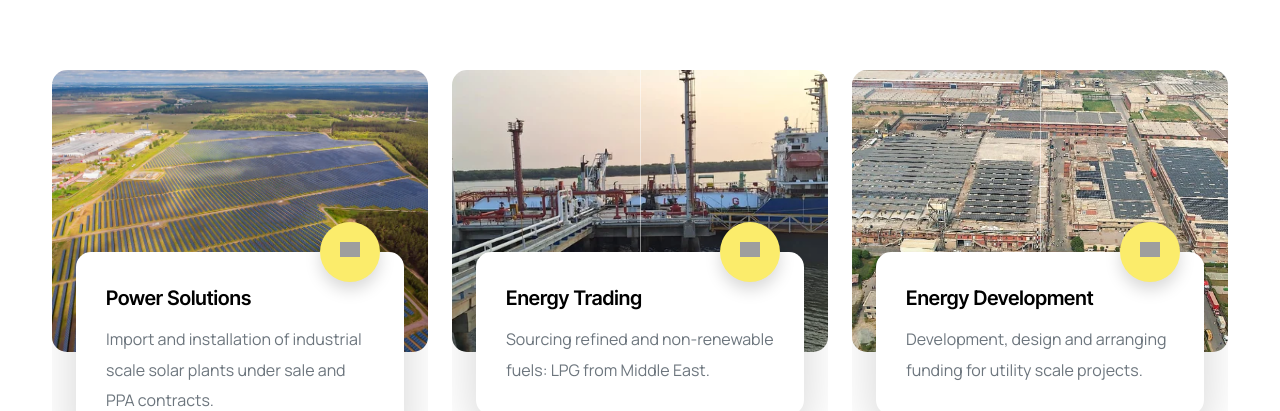
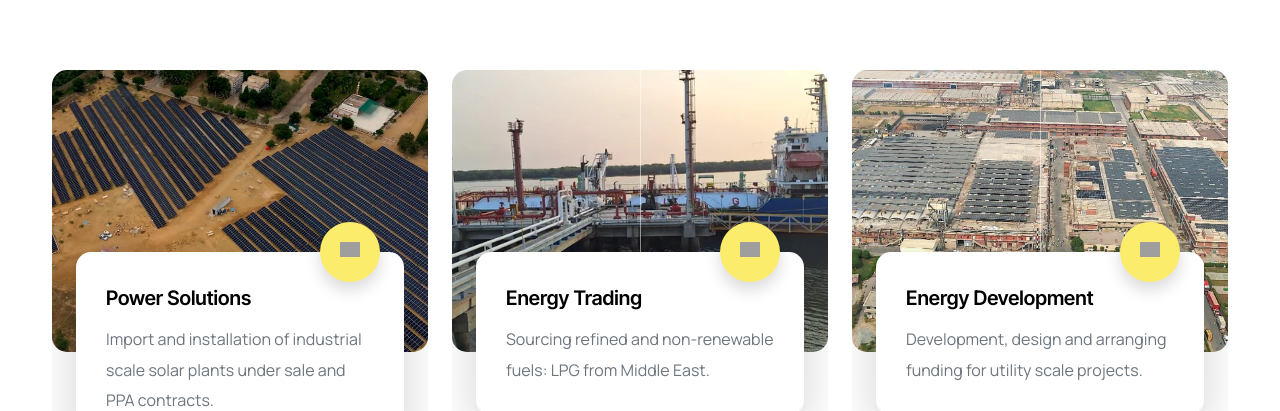
Before and after one commit to Techx425/Techx, a Next.js app: page /services in a window 1280 px wide. Shown: the part 528-939 px from the top of the page. Built offline with nearby package versions, Linux system fonts and the light colour scheme; grey boxes are pictures that could not be loaded.

Commit message:
Update Power Solutions image to Dewan Cement project image across all pages

```diff
--- a/src/app/page.tsx
+++ b/src/app/page.tsx
@@ -188,7 +188,7 @@ export default function Home() {
               className="pb-5"
             >
               {[
-                { title: 'Power Solutions', slug: 'power-solutions', img: 'power-solution', desc: 'Import and installation of industrial scale solar plants under sale and PPA contracts.' },
+                { title: 'Power Solutions', slug: 'power-solutions', img: '/images/projects/deewan2.jpeg', desc: 'Import and installation of industrial scale solar plants under sale and PPA contracts.' },
                 { title: 'Energy Trading', slug: 'energy-trading', img: 'core-energy-trading', desc: 'Sourcing refined and non-renewable fuels: LPG from Middle East.' },
                 { title: 'Energy Development', slug: 'energy-development', img: 'enerydevelopement', desc: 'Development, design and arranging funding for utility scale projects.' },
                 { title: 'O & M', slug: 'o-and-m', img: '4', desc: 'Comprehensive Operations & Maintenance services to ensure maximum solar efficiency.' },
--- a/src/app/services/[id]/page.tsx
+++ b/src/app/services/[id]/page.tsx
@@ -16,7 +16,7 @@ const services = [
         slug: 'power-solutions',
         title: 'Power Solutions',
         desc: 'At TechX, we provide end-to-end Power Solutions tailored for industrial and commercial sectors. Our expertise lies in the import, installation, and commissioning of industrial-scale solar plants. We offer flexible financial models, including direct sales and Power Purchase Agreements (PPA), enabling businesses to switch to clean energy with zero upfront capital investment.',
-        img: '/images/services/1.webp',
+        img: '/images/projects/deewan2.jpeg',
         features: ['Industrial Solar Installation', 'PPA (Power Purchase Agreement) Models', 'EPC Services', 'Off-grid solutions']
     },
     {
--- a/src/app/services/page.tsx
+++ b/src/app/services/page.tsx
@@ -16,7 +16,7 @@ const services = [
         slug: 'power-solutions',
         title: 'Power Solutions',
         desc: 'Import and installation of industrial scale solar plants under sale and PPA contracts.',
-        img: '/images/services/power-solution.webp',
+        img: '/images/projects/deewan2.jpeg',
     },
     {
         id: 2,
```
